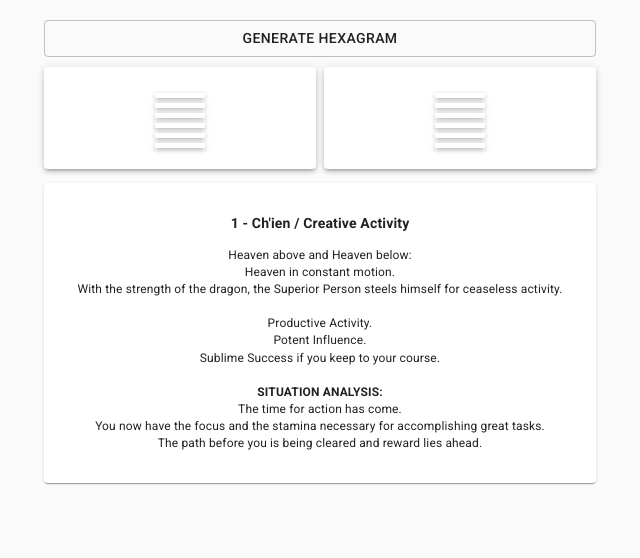
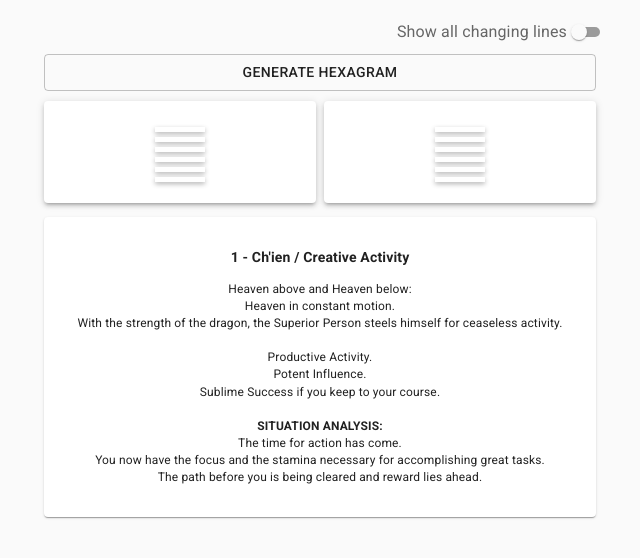
Before and after one commit to erikksuzuki/petprojects, a React (Create React App) app in the folder i_ching_react_app/: page / in a window 1280 px wide. Shown: the top 558 px of the page, without its empty margins (320-960 px from the left). Built offline with nearby package versions, Linux system fonts and the light colour scheme; the HTML template or start-up script is replaced by a standard one.

Commit message:
Reading type toggle switch

```diff
--- a/i_ching_react_app/src/App.js
+++ b/i_ching_react_app/src/App.js
@@ -8,6 +8,9 @@ import { createMuiTheme, ThemeProvider, makeStyles } from "@material-ui/core/sty
 import Paper from "@material-ui/core/Paper";
 import Grid from "@material-ui/core/Grid";
 import Button from "@material-ui/core/Button";
+import Switch from "@material-ui/core/Switch";
+import Box from "@material-ui/core/Box";
+import FormControlLabel from "@material-ui/core/FormControlLabel";
 
 import CssBaseline from "@material-ui/core/CssBaseline";
 import Container from "@material-ui/core/Container";
@@ -30,6 +33,11 @@ function App() {
       fontSize: 12,
     },
     button: {
+      marginBottom: 10,
+    },
+    switch: {
+      fontSize: 12,
+      color: "#666",
       marginBottom: 10,
     },
   }));
@@ -92,13 +100,15 @@ function App() {
   }
 
   const [stringstate, setStringstate] = useState("VVVVVV");
+  const [readingstate, setReadingstate] = useState(false);
 
   var timesrun = 0;
   function resettimer() {
     timesrun = 0;
+    var randomtime = Math.floor(Math.random() * 20) + 10;
     const interval = setInterval(() => {
       timesrun += 1;
-      if (timesrun < 30) {
+      if (timesrun < randomtime) {
         setStringstate(getRandomHexagram());
       } else {
         clearInterval(interval);
@@ -106,11 +116,26 @@ function App() {
     }, 100);
   }
 
+  const [checked, setChecked] = useState(false);
+
+  const toggleChecked = () => {
+    setChecked((prev) => !prev);
+    setReadingstate((prev) => !prev);
+  };
+
   return (
     <div className="App">
       <ThemeProvider theme={theme}>
         <CssBaseline />
         <Container maxWidth="sm" className="tablecontainer">
+          <Box display="flex" justifyContent="flex-end">
+            <FormControlLabel
+              className={classes.switch}
+              control={<Switch size="small" checked={checked} onChange={toggleChecked} />}
+              label="Show all changing lines"
+              labelPlacement="start"
+            />
+          </Box>
           <Button
             className={classes.button}
             fullWidth="true"
@@ -138,7 +163,7 @@ function App() {
           <Grid container spacing={1}>
             <Grid item xs={12}>
               <Paper className={classes.paper}>
-                <Descriptions string={stringstate} readingtype="lastyin" />
+                <Descriptions string={stringstate} readingtype={readingstate} />
               </Paper>
             </Grid>
           </Grid>
--- a/i_ching_react_app/src/components/Descriptions.js
+++ b/i_ching_react_app/src/components/Descriptions.js
@@ -40,20 +40,20 @@ function Descriptions(props) {
     pickedline = linearray[hexastringprop.lastIndexOf("B")];
     pickedlinenumber =
       hexastringprop.lastIndexOf("B") + 1 == 6
-        ? "Changing Line Top"
+        ? "Top Changing Line"
         : "Changing Line " + (hexastringprop.lastIndexOf("B") + 1);
   } else if (hexastringprop.includes("W")) {
     pickedline = linearray[hexastringprop.lastIndexOf("W")];
     pickedlinenumber =
       hexastringprop.lastIndexOf("W") + 1 == 6
-        ? "Changing Line Top"
+        ? "Top Changing Line"
         : "Changing Line " + (hexastringprop.lastIndexOf("W") + 1);
   } else {
     pickedline = null;
     pickedlinenumber = null;
   }
 
-  if (readingtype == "lastyin") {
+  if (readingtype == false) {
     return (
       <div>
         <h3>
@@ -88,7 +88,7 @@ function Descriptions(props) {
           <p>{ReactHtmlParser(hexadescription)}</p>
           <div>
             {hexastringprop.charAt(5) === "B" || hexastringprop.charAt(5) === "W"
-              ? ReactHtmlParser('<div class="lineheader">Changing Line Top</div>')
+              ? ReactHtmlParser('<div class="lineheader">Top Changing Line</div>')
               : null}
           </div>
           <p>
```
